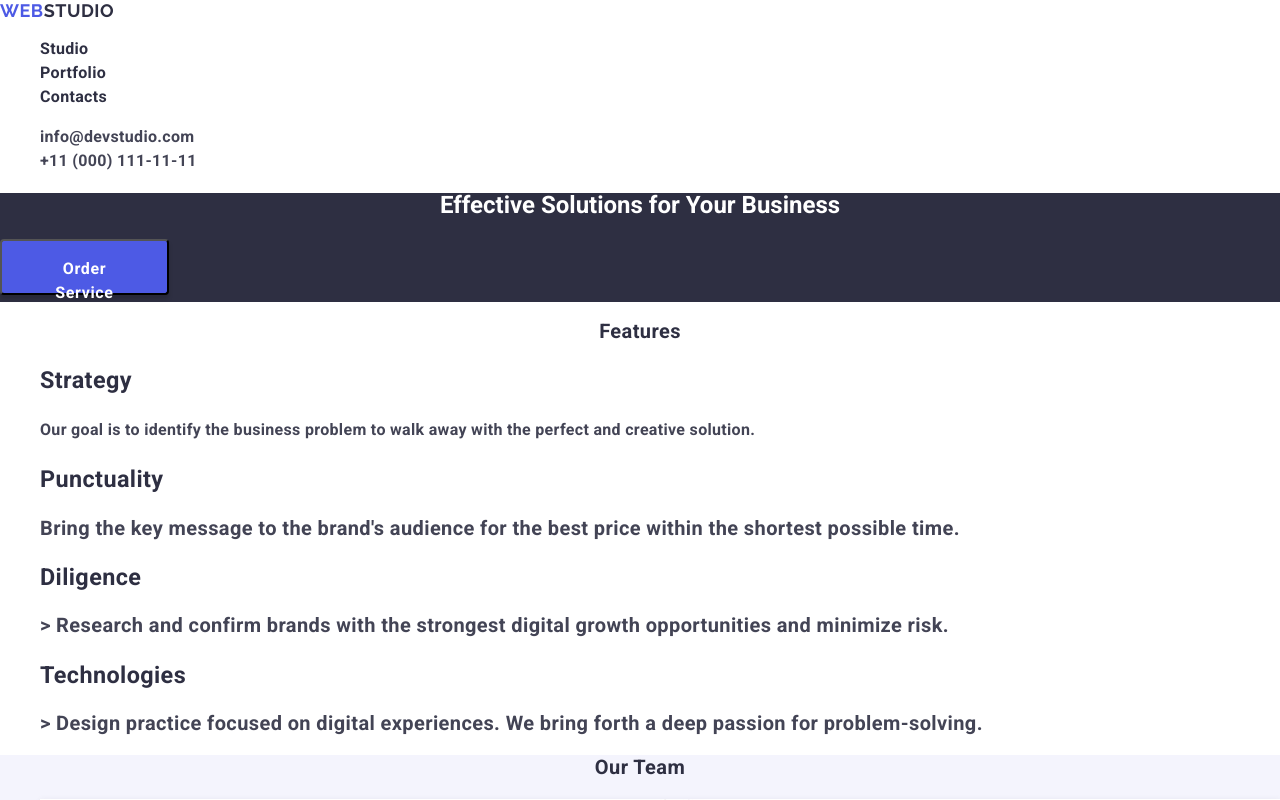
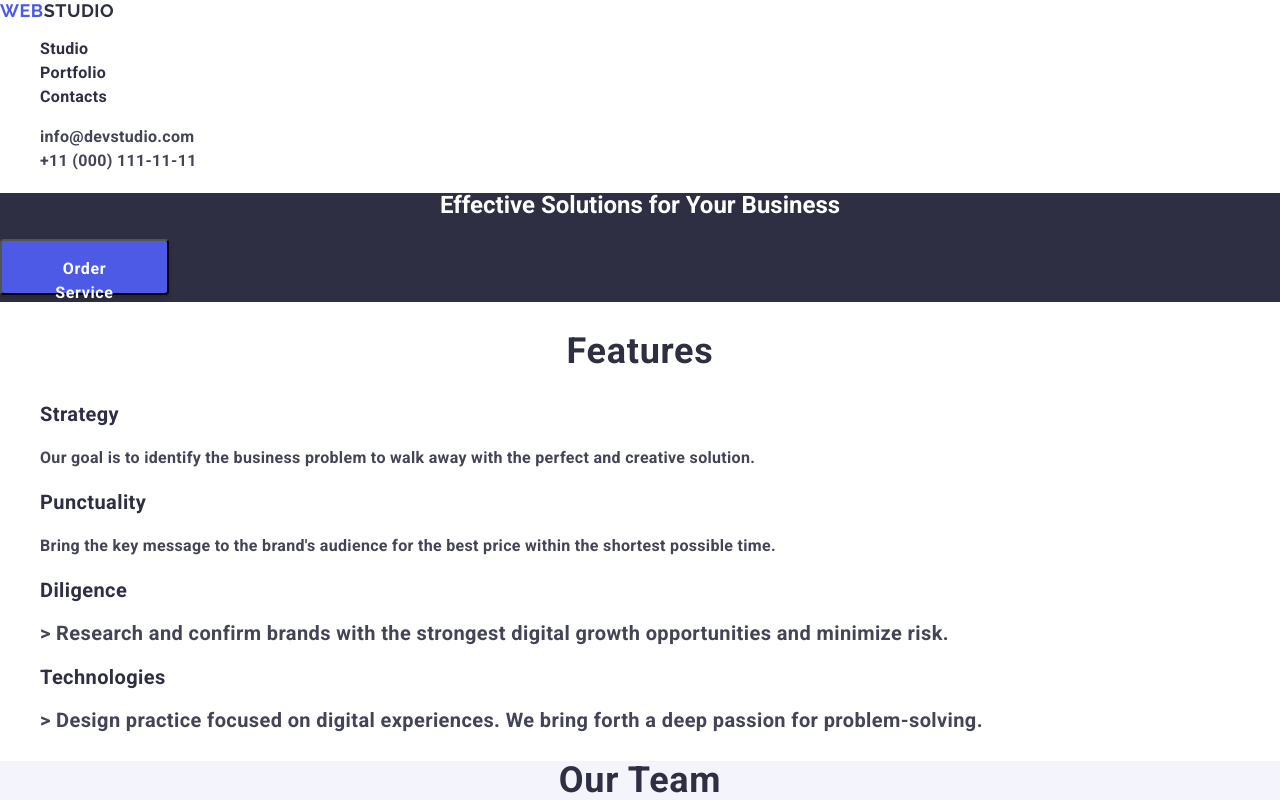
Before and after one commit to Tanasiv/goit-markup-hw-02, a plain HTML site: page index.html in a window 1280 px wide. Shown: the top 800 px of the page. Drawn offline with nearby package versions, Linux system fonts and the light colour scheme.

Commit message:
neue styles

```diff
--- a/css/styles.css
+++ b/css/styles.css
@@ -61,7 +61,7 @@ a {
   background-color: #2e2f42;
 }
 
-.name-h1 {
+.h1-name {
   line-height: 1.07;
   letter-spacing: 0.02em
   font-size: 56px;
@@ -101,10 +101,10 @@ a {
   text-align: left;
 }
 
-.name-h2 {
+.h2-name {
   font-weight: 500;
-  font-size: 20px;
-  line-height: 1.2;
+  font-size: 36px;
+  line-height: 1.1;
   letter-spacing: 0.02em;
   text-align: center;
   color: #2e2f42;
@@ -112,6 +112,9 @@ a {
 }
 
 .name-list {
+  font-weight: 500;
+  font-size: 20px;
+  letter-spacing: 0.02em;
   line-height: 1.2;
   color: #2e2f42;
 }
--- a/index.html
+++ b/index.html
@@ -60,14 +60,14 @@
     <!-- #region main -->
     <main>
       <section class="page-section">
-        <h1 class="name-h1">Effective Solutions for Your Business</h1>
+        <h1 class="h1-name">Effective Solutions for Your Business</h1>
         <button class="button button-klick" type="button">
           <span class="section-span">Order Service</span>
         </button>
       </section>
 
       <section class="section-list">
-        <h2 class="name-h2">Features</h2>
+        <h2 class="h2-name">Features</h2>
         <ul>
           <li>
             <h3 class="name-list">Strategy</h3>
@@ -78,7 +78,7 @@
           </li>
           <li>
             <h3 class="name-list">Punctuality</h3>
-            <p>
+            <p class="text-list">
               Bring the key message to the brand's audience for the best price
               within the shortest possible time.
             </p>
@@ -101,7 +101,7 @@
       </section>
 
       <section class="section-team">
-        <h2 class="name-h2">Our Team</h2>
+        <h2 class="h2-name">Our Team</h2>
         <ul>
           <li class="team-item">
             <img src="./images/mark_guerrero.jpg" alt="Mark" width="264" />
@@ -127,7 +127,7 @@
       </section>
 
       <section class="portfolio">
-        <h2 class="name-h2">Our Portfolio</h2>
+        <h2 class="h2-name">Our Portfolio</h2>
         <ul>
           <li>
             <img src="./images/banking_app.jpg" alt="banking_app" width="360" />
```
